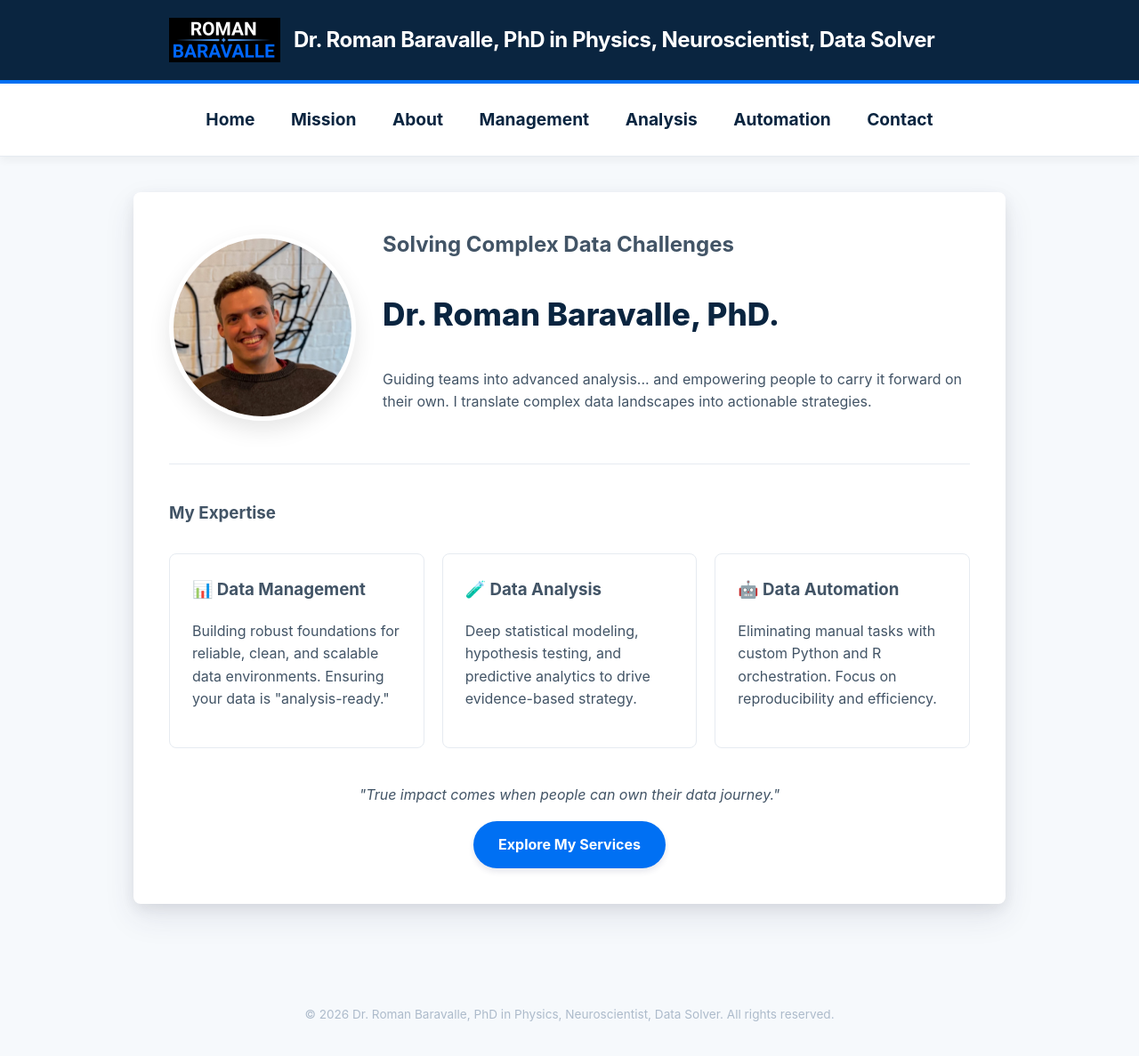
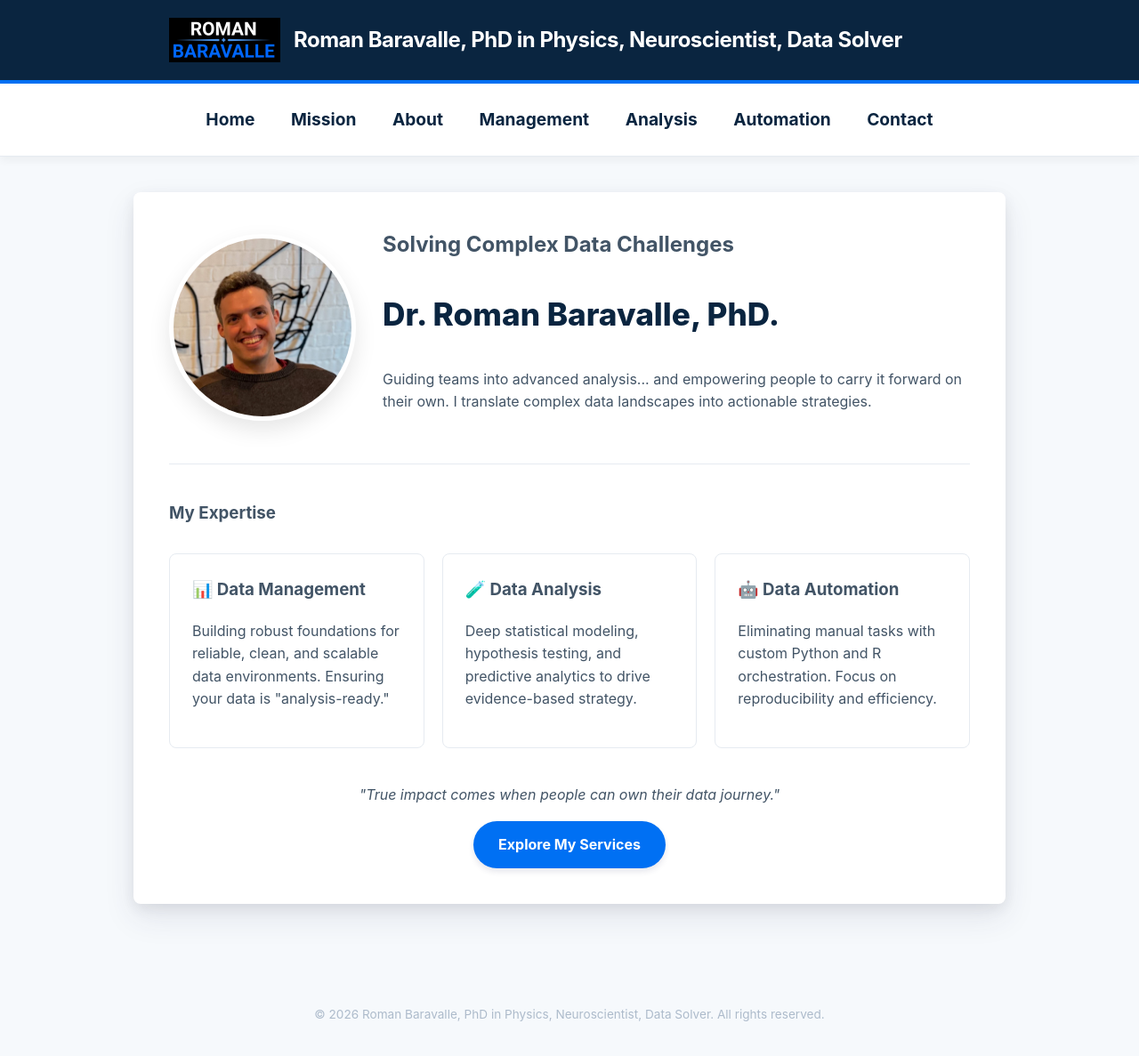
Before and after one commit to RomanDataScience/BaravalleDataSolver, a Jekyll site: the page built from index.md, in a window 1280 px wide and 1225 px high. Shown: the top 1187 px of the window at 89% size. Built offline with Jekyll 4.4.1, drawn with Linux system fonts in a browser that asks for light colours.

```diff
--- a/_config.yml
+++ b/_config.yml
@@ -1,4 +1,4 @@
-title: Dr. Roman Baravalle, PhD in Physics, Neuroscientist, Data Solver
+title: Roman Baravalle, PhD in Physics, Neuroscientist, Data Solver
 email: baravalledatascientist@gmail.com
 description: >- # This is your main meta description for Google
   Empowering TEAMS to own their data journey. Expert Data Science services in
```
